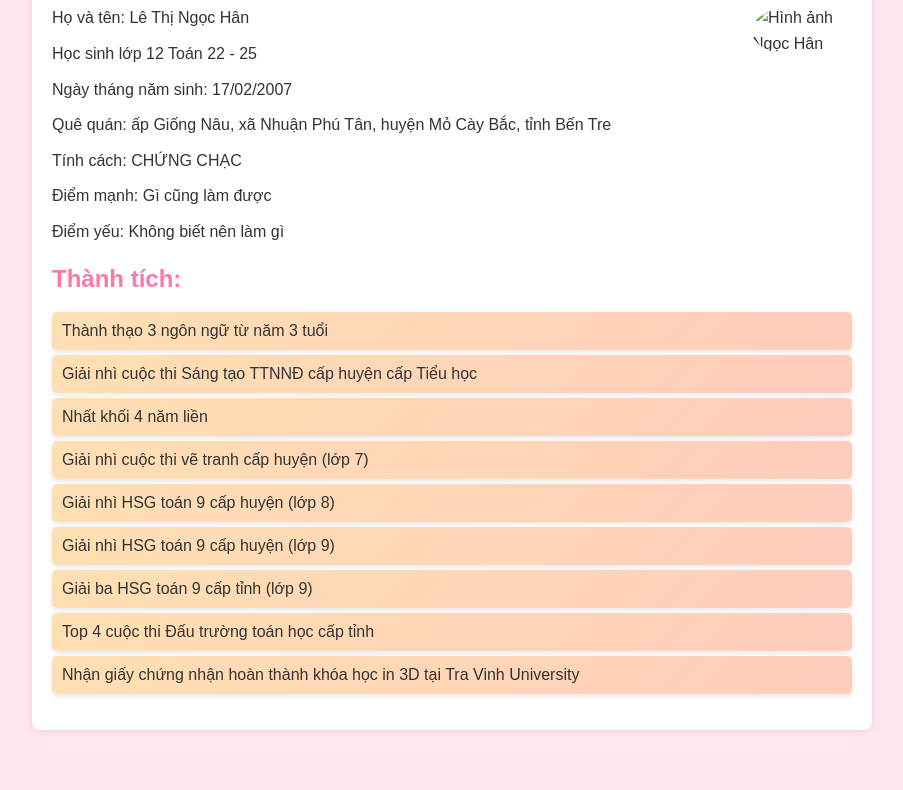
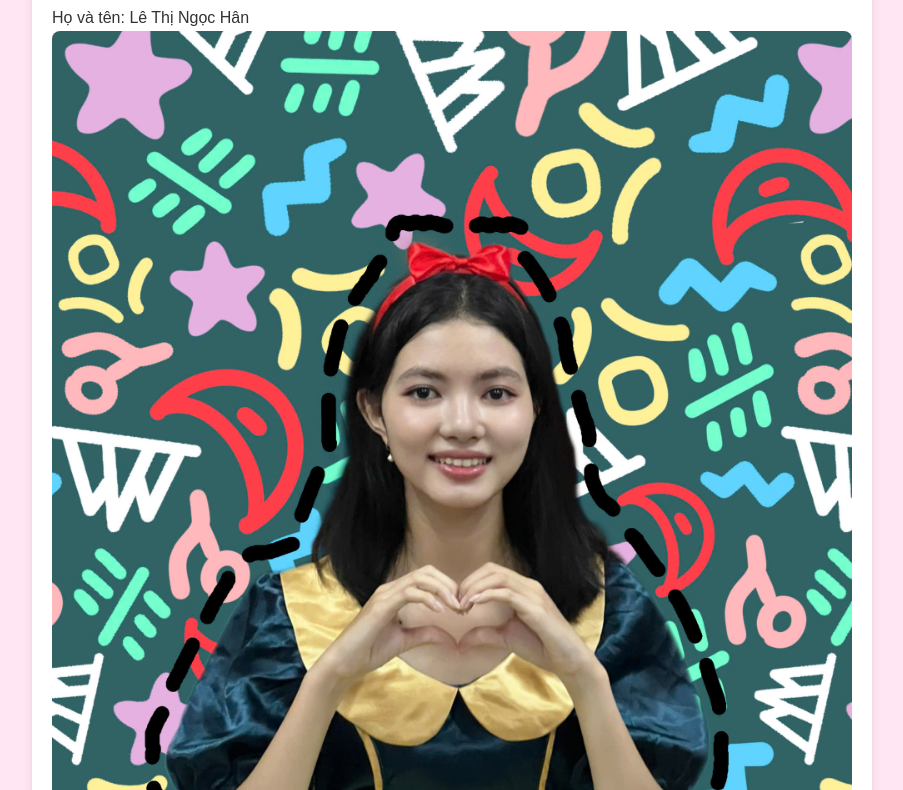
Before and after one commit to ngothaidat/nhom2-12t, a plain HTML site: page ngoc-han.html in a window 1280 px wide. Shown: the part 113-903 px from the top of the page, without its empty margins (188-1091 px from the left). Before the commit the page ends 863 px from the top, so only its background shows below. Drawn offline with Linux system fonts and the light colour scheme.

Commit message:
Update ngoc-han.html

```diff
--- a/ngoc-han.html
+++ b/ngoc-han.html
@@ -86,7 +86,7 @@
         <h1>Giới thiệu Ngọc Hân</h1>
         <p>
             Họ và tên: Lê Thị Ngọc Hân
-            <img src="hân" alt="Hình ảnh Ngọc Hân" class="profile-image">
+            <img src="hân.jpg" alt="Hình ảnh Ngọc Hân">
         </p>
         <p>Học sinh lớp 12 Toán 22 - 25</p>
         <p>Ngày tháng năm sinh: 17/02/2007</p>
```
